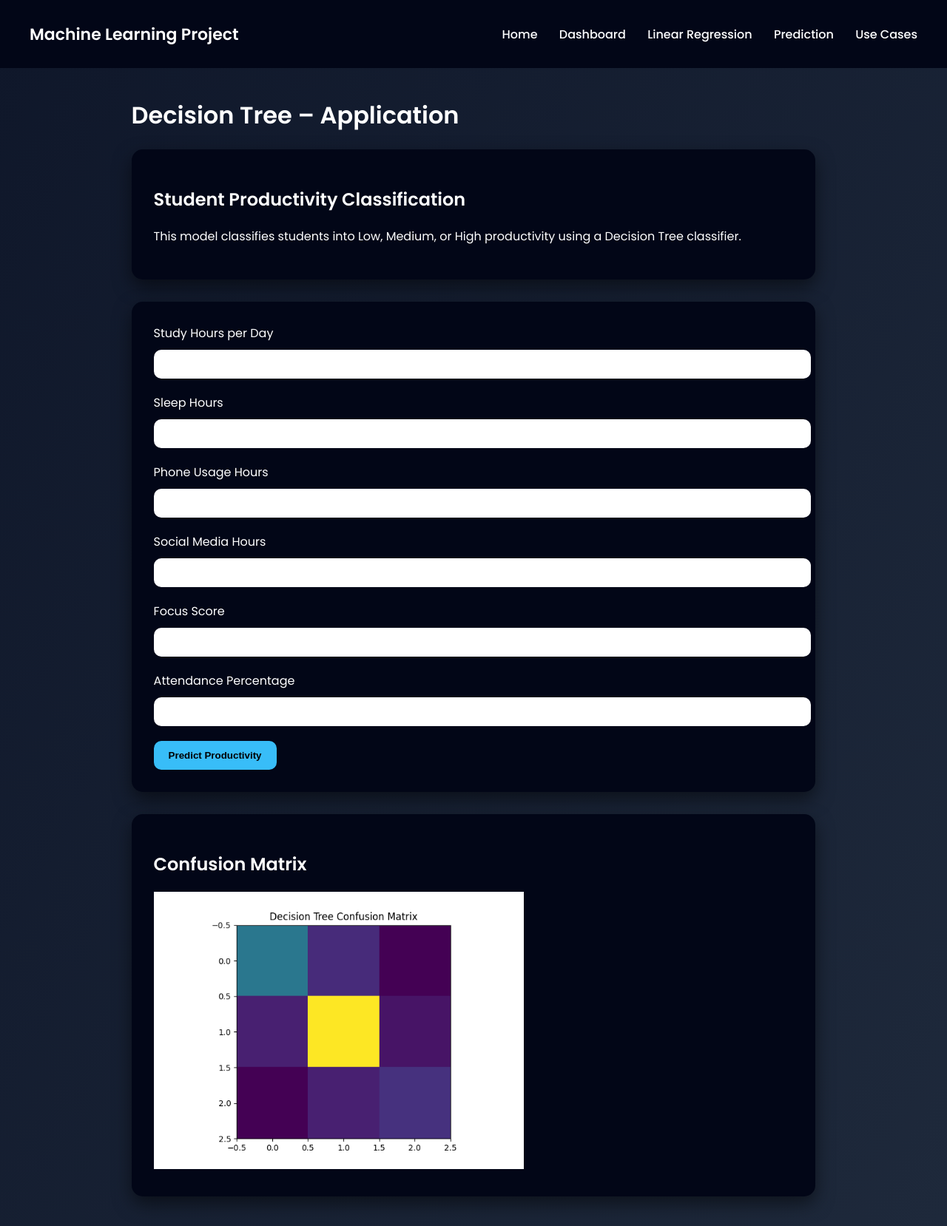
After one commit to Juan747-art/MACHINE-LEARNING, a Flask app: page /decision_tree_application in a window 1280 px wide. The commit adds this page. Shown: the whole page at 74% size. Run offline with Flask 3, Linux system fonts and the light colour scheme; parts of the project's set-up code (start-up, migrations or seed data) failed here and were passed over.

Commit message:
Implemented tree aplication

```diff
--- a/app.py
+++ b/app.py
@@ -3,6 +3,7 @@ import random
 import LinearRegression
 from LogisticRegressionModel import LogisticRegressionModel
 import LinearModel
+from DecisionTreeModel import DecisionTreeModel
 
 app = Flask(__name__)
 
@@ -11,6 +12,26 @@ PASSWORD = "1234"
 
 logistic_model = LogisticRegressionModel()
 logistic_model.load_model("logistic_model.pkl")
+decision_model = DecisionTreeModel()
+decision_model.load_model("decision_tree_model.pkl")
+
+@app.route("/decision_tree_application")
+def decision_tree_application():
+    return render_template("decision_tree_application.html")
+
+@app.route("/predict_decision_tree", methods=["POST"])
+def predict_decision_tree():
+
+    study = float(request.form["study_hours"])
+    sleep = float(request.form["sleep_hours"])
+    phone = float(request.form["phone_usage"])
+    social = float(request.form["social_media"])
+    focus = float(request.form["focus_score"])
+    attendance = float(request.form["attendance"])
+
+    result = decision_model.predict_productivity(study, sleep, phone, social, focus, attendance)
+
+    return render_template("decision_tree_application.html", prediction=result)
 
 @app.route('/')
 def login_page():
--- a/templates/dashboard.html
+++ b/templates/dashboard.html
@@ -20,6 +20,7 @@
 <a href="/logistic_concepts" class="btn">Logistic Regression – Basic Concepts</a>
 <a href="/classification_model_concepts" class="btn">Classification Model – Basic Concepts</a>
 <a href="/logistic_application" class="btn">Logistic Regression – Application</a>
+<a href="/decision_tree_application" class="btn">Decision Tree – Application</a>
 
 <div class="card">
     <h2>System Statistics</h2>
--- /dev/null
+++ b/templates/decision_tree_application.html
@@ -0,0 +1,58 @@
+{% extends "base.html" %}
+
+{% block content %}
+
+<div class="container">
+
+<h1>Decision Tree – Application</h1>
+
+<div class="card">
+<h2>Student Productivity Classification</h2>
+<p>This model classifies students into Low, Medium, or High productivity using a Decision Tree classifier.</p>
+</div>
+
+<div class="card">
+
+<form action="/predict_decision_tree" method="POST">
+
+<label>Study Hours per Day</label>
+<input type="number" step="0.1" name="study_hours" required>
+
+<label>Sleep Hours</label>
+<input type="number" step="0.1" name="sleep_hours" required>
+
+<label>Phone Usage Hours</label>
+<input type="number" step="0.1" name="phone_usage" required>
+
+<label>Social Media Hours</label>
+<input type="number" step="0.1" name="social_media" required>
+
+<label>Focus Score</label>
+<input type="number" step="0.1" name="focus_score" required>
+
+<label>Attendance Percentage</label>
+<input type="number" step="0.1" name="attendance" required>
+
+<button type="submit" class="btn">Predict Productivity</button>
+
+</form>
+
+</div>
+
+{% if prediction %}
+
+<div class="card">
+<h2>Prediction Result</h2>
+<p>{{ prediction }}</p>
+</div>
+
+{% endif %}
+
+<div class="card">
+<h2>Confusion Matrix</h2>
+<img src="{{ url_for('static', filename='images/dt_confusion_matrix.png') }}" width="500">
+</div>
+
+</div>
+
+{% endblock %}
```
Also changed, not shown: DecisionTreeModel.py (added, +21 -0 lines), train_decision_tree.py (added, +57 -0 lines), static/images/dt_confusion_matrix.png (added), 1 other file.
